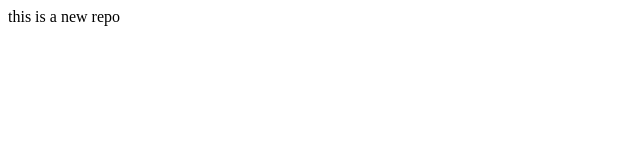
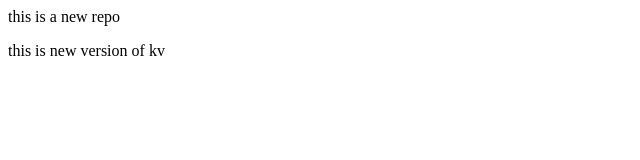
Before and after one commit to Krishna-verma97/localrepo, a plain HTML site: page index.html in a window 1280 px wide. Shown: the whole page, without its empty margins (0-640 px from the left). Drawn offline with Linux system fonts and the light colour scheme.

Commit message:
Add new feature

```diff
--- a/index.html
+++ b/index.html
@@ -1 +1,2 @@
 <p>this is a new repo</p>
+<p>this is new version of kv</p>
```
